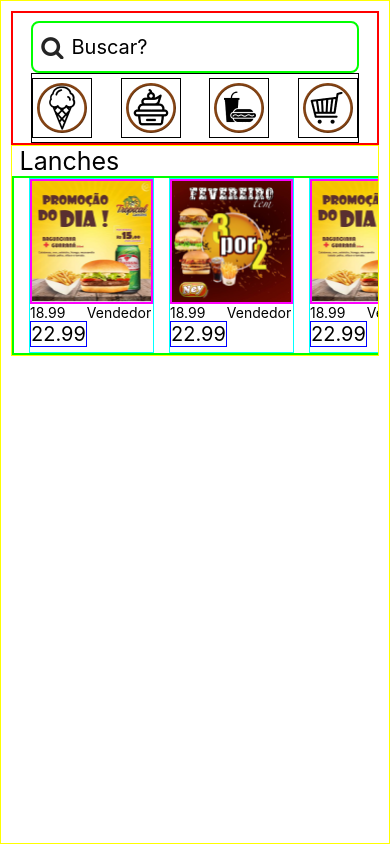
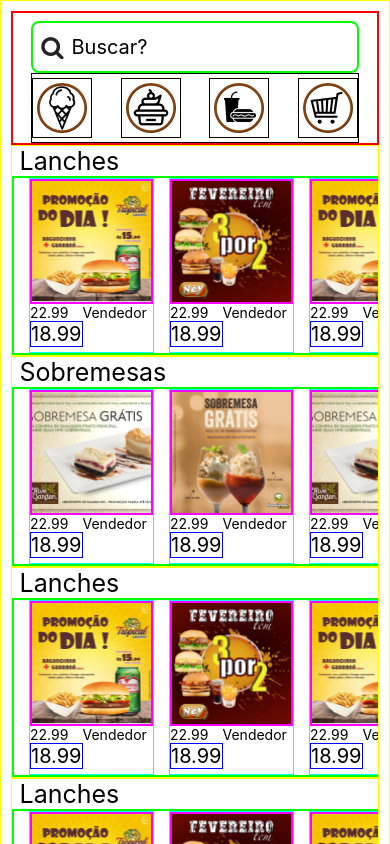
Before and after one commit to Jonah21-prog/App-Promocao-Official, a React Native app in the folder app-promocao-official/: screen /Home in a window 390 px wide. Shown: the top 844 px of the page. Built offline with nearby package versions, Linux system fonts and the light colour scheme; grey boxes are pictures that could not be loaded.

Commit message:
Add new functions

```diff
--- a/app-promocao-official/Components/Promocao/index.js
+++ b/app-promocao-official/Components/Promocao/index.js
@@ -19,10 +19,10 @@ export default function Promocao(props) {
             <View style={{ flexDirection: 'row', heigth: '100%' }}>
                 <View>
                     <Text style={styles.promocao}>
-                        {"18.99"}
+                        {"22.99"}
                     </Text>
                     <Text style={styles.preco}>
-                        {"22.99"}
+                        {"18.99"}
                     </Text>
                 </View>
                 <TouchableOpacity>
--- /dev/null
+++ b/app-promocao-official/Components/Sobremesas/index.js
@@ -0,0 +1,48 @@
+import React from 'react';
+import { View, Text, ScrollView } from 'react-native';
+
+import styles from "../../Styles/MainStyles";
+import Promocao from '../Promocao';
+
+export default function Sobremesas() {
+  return (
+    <View style={{ borderColor: "#ff0", borderWidth: 1 }}>
+
+      {/* <Text style={styles.titles}>Lanches</Text> */}
+
+      <View>
+        <Text
+          style={{ fontSize: 25, paddingLeft: 7.5 }}
+        >
+          Sobremesas
+        </Text>
+        <ScrollView
+          overScrollMode="never"
+          horizontal
+          showsHorizontalScrollIndicator={false}
+          contentContainerStyle={{
+            paddingRight: 7.5,
+            paddingLeft: 7.5,
+
+            flexGrow: 0,
+            justifyContent: 'space-between',
+
+            flexDirection: 'row',
+            alignItems: 'center',
+
+            width: 'auto',
+
+            borderColor: '#0f0',
+            borderWidth: 2,
+          }}
+        >
+          <Promocao source={require("../../assets/exemplosobremesa2.png")}/>
+          <Promocao source={require("../../assets/exemplosobremesa.png")}/>
+          <Promocao source={require("../../assets/exemplosobremesa2.png")}/>
+          <Promocao source={require("../../assets/exemplosobremesa.png")}/>
+
+        </ScrollView>
+      </View>
+    </View>
+  );
+}
--- a/app-promocao-official/Screens/Home.js
+++ b/app-promocao-official/Screens/Home.js
@@ -4,6 +4,7 @@ import { Text } from "react-native-elements";
 import SearchBar from '../Components/SearchBar';
 import Promocoes from '../Components/Promocoes';
 import styles from '../Styles/MainStyles';
+import Sobremesas from "../Components/Sobremesas";
 
 export default function Home({ navigation }) {
 
@@ -59,7 +60,16 @@ export default function Home({ navigation }) {
         </View>
       </View>
 
-      <Promocoes/>
+      <View>
+        <Promocoes />
+        <Sobremesas />
+        <Promocoes />
+        <Promocoes />
+      </View>
+
+
+
+
 
     </View>
   );
--- a/app-promocao-official/Screens/Login.js
+++ b/app-promocao-official/Screens/Login.js
@@ -55,9 +55,7 @@ export default function Login({ navigation }) {
           iconName="user"
           height={48}
           width={96}
-          onPress={() => {
-            console.log("Testando CustomButton");
-          }}
+          onPress={() => entrar()}
         />
 
         <CustomButton
@@ -65,9 +63,7 @@ export default function Login({ navigation }) {
           iconName="home"
           height={48}
           width={150}
-          onPress={() => {
-            console.log("Testando CustomButton");
-          }}
+          onPress={() => cadastro()}
         />
       </View>
     </View>
--- a/app-promocao-official/Screens/TelaCadastro.js
+++ b/app-promocao-official/Screens/TelaCadastro.js
@@ -34,9 +34,7 @@ export default function TelaCadastro({ navigation }) {
           iconName="user-circle"
           height={48}
           width={280}
-          onPress={() => {
-            console.log("Testando CustomButton");
-          }}
+          onPress={() => cadastroCliente()}
         />
 
         <CustomButton
@@ -44,9 +42,8 @@ export default function TelaCadastro({ navigation }) {
           iconName="shopping-bag"
           height={48}
           width={250}
-          onPress={() => {
-            console.log("Testando CustomButton");
-          }}
+          onPress={() => cadastroLoja()}
+
         />
       </View>
     </View>
```
Also changed, not shown: app-promocao-official/assets/exemplosobremesa.png (renamed from app-promocao-official/assets/exemplo sobremesa.png), app-promocao-official/assets/exemplosobremesa2.png (renamed from app-promocao-official/assets/exemplo sobremesa 2.png).
